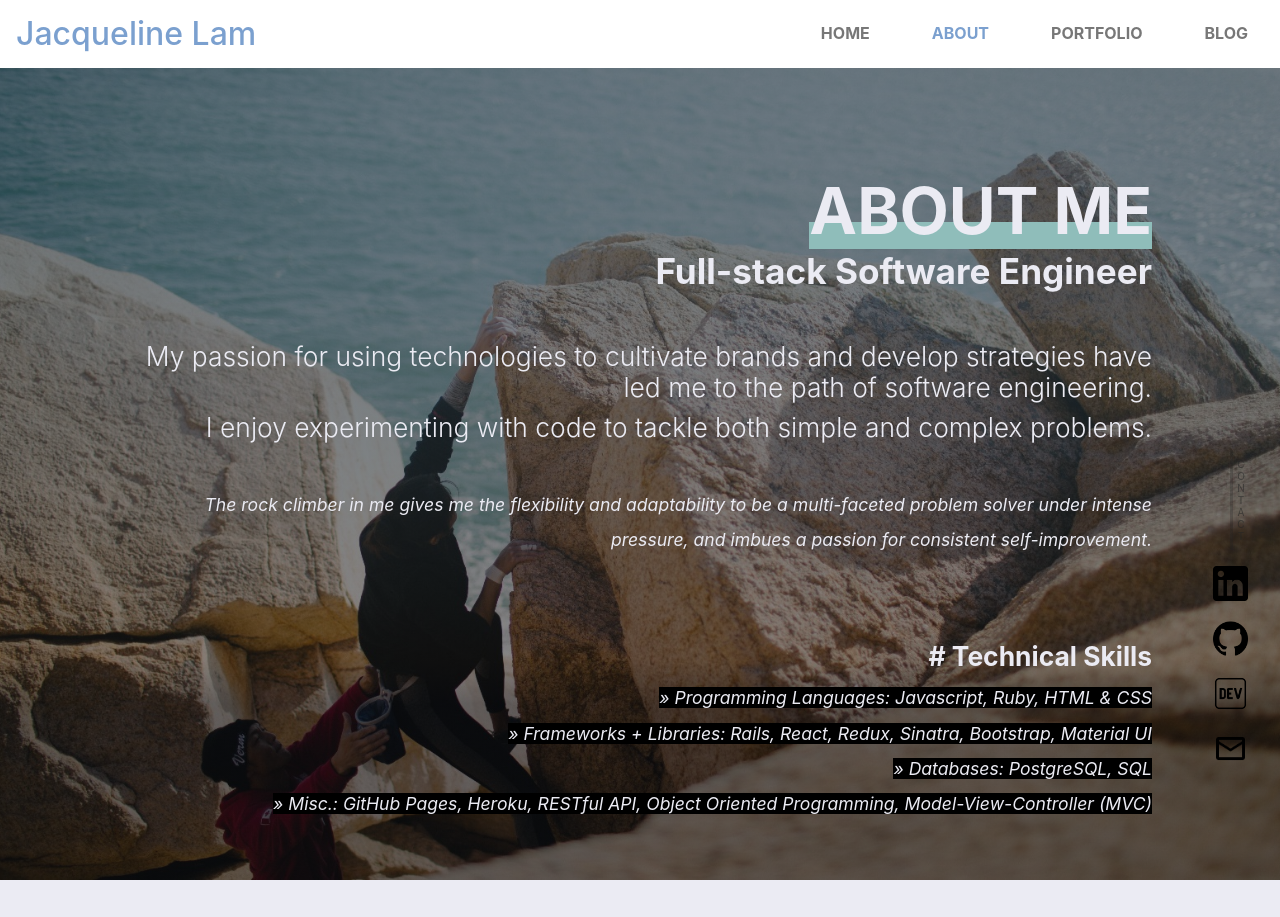
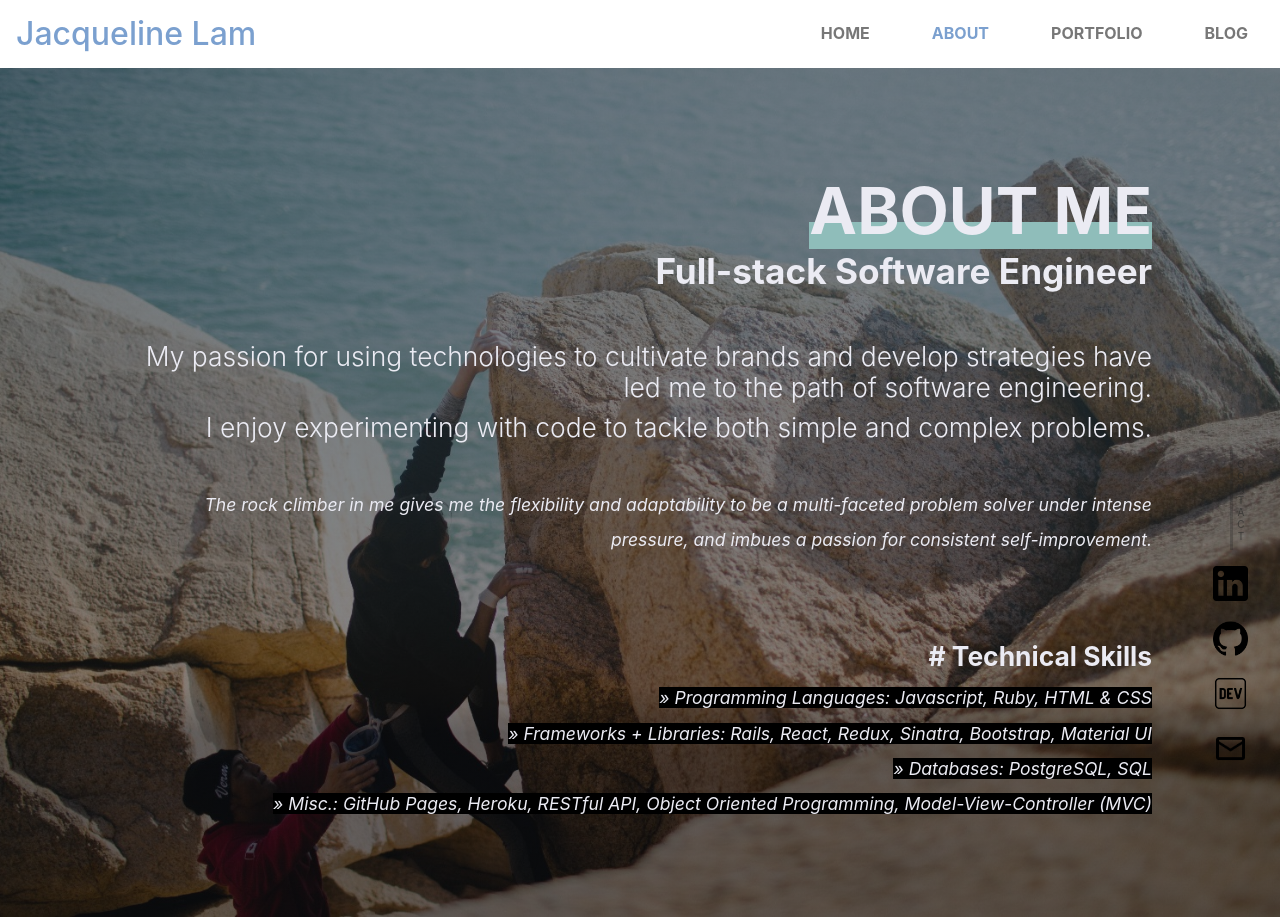
Before and after one commit to jacqueline-lam/portfolio-app-2.0, a React (Create React App) app: page /#/about in a window 1280 px wide. Before the commit the page ends 880 px from the top, so only its background shows below. Built offline with nearby package versions, Linux system fonts and the light colour scheme; a web font is replaced by a local one.

Commit message:
import &and render loading gif and change text class css

```diff
--- a/src/App.css
+++ b/src/App.css
@@ -33,7 +33,7 @@ div.component {
 .text{
   display: inline-block;
   text-align: left;
-  margin: 0 5%;
+  margin: 5% 0%;
 }
 
 .text-section {
--- a/src/containers/ProjectsContainer.js
+++ b/src/containers/ProjectsContainer.js
@@ -1,4 +1,4 @@
-import React, { useEffect, useState } from "react";
+import { useEffect, useState } from "react";
 // import custom `useRouteMatch` from React Router
 import {
   Switch,
@@ -8,6 +8,7 @@ import {
 import ProjectFilters from '../components/projects/ProjectFilters';
 import ProjectList from '../components/projects/ProjectList';
 import ProjectDetails from '../components/projects/ProjectDetails';
+import Loading from '../images/loading.gif'
 
 function ProjectsContainer() {
   const [stacks, setStacks] = useState([]);
@@ -111,7 +112,7 @@ function ProjectsContainer() {
               <h1>PORTFOLIO</h1>
               {
                 loadingProjects ?
-                  <h2>Loading...</h2>
+                  <img src={Loading} alt='loading' />
                   :
                   <>
                     <h3>My Latest Projects</h3>
```
